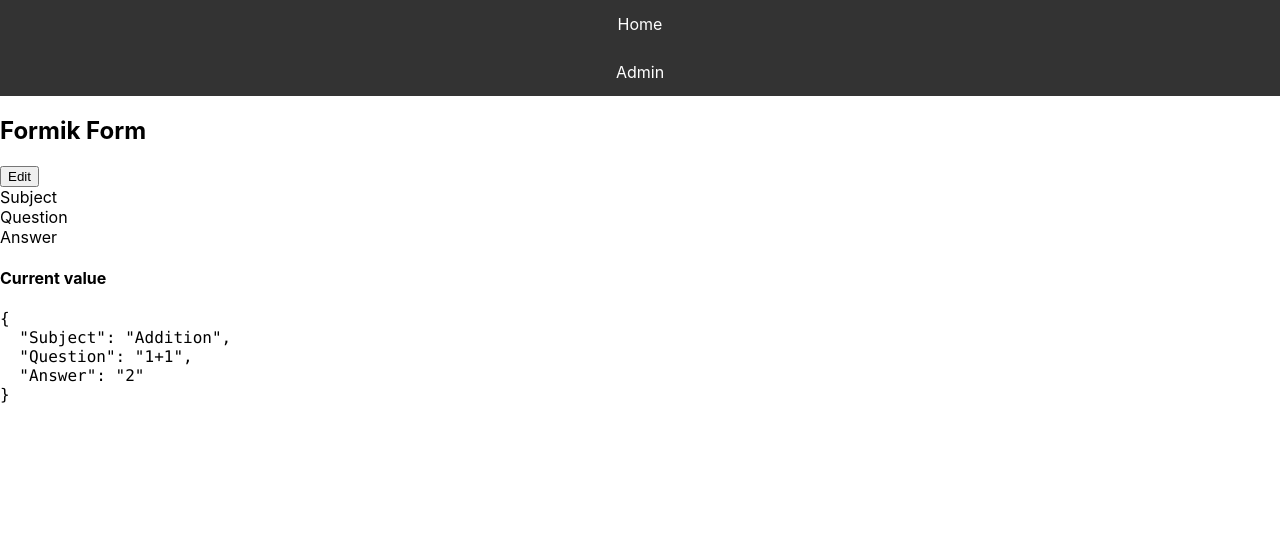
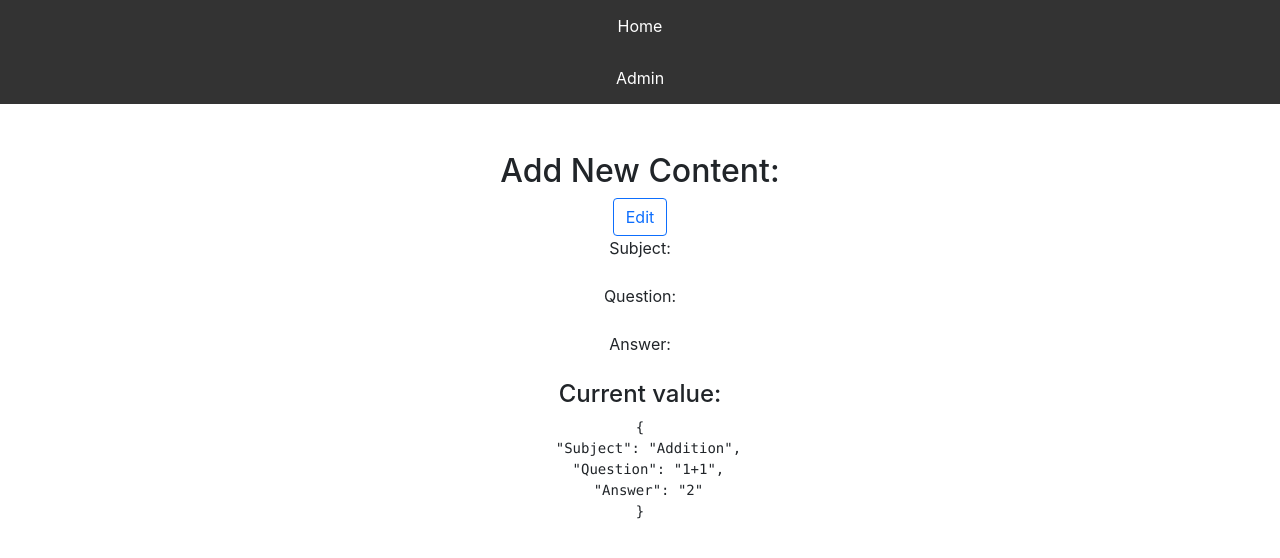
Before and after one commit to markzhou650/Immunize.io-ed-tech, a React (Create React App) app in the folder client/: page /admin in a window 1280 px wide. Shown: the top 558 px of the page. Built offline with nearby package versions, Linux system fonts and the light colour scheme; what react-chatbot-kit would draw is missing.

Commit message:
added some style to admin page

```diff
--- a/client/public/index.html
+++ b/client/public/index.html
@@ -1,14 +1,14 @@
 <!DOCTYPE html>
 <html lang="en">
+
 <head>
   <meta charset="utf-8" />
   <link rel="icon" href="%PUBLIC_URL%/favicon.ico" />
   <meta name="viewport" content="width=device-width, initial-scale=1" />
   <meta name="theme-color" content="#000000" />
-    <meta
-      name="description"
-      content="Web site created using create-react-app"
-    />
+  <meta name="description" content="Web site created using create-react-app" />
+  <link href="https://cdn.jsdelivr.net/npm/bootstrap@5.0.2/dist/css/bootstrap.min.css" rel="stylesheet"
+    integrity="sha384-EVSTQN3/azprG1Anm3QDgpJLIm9Nao0Yz1ztcQTwFspd3yD65VohhpuuCOmLASjC" crossorigin="anonymous">
   <link rel="apple-touch-icon" href="%PUBLIC_URL%/logo192.png" />
   <!--
       manifest.json provides metadata used when your web app is installed on a
@@ -26,6 +26,7 @@
     -->
   <title>Immunize.io Quiz Bot</title>
 </head>
+
 <body>
   <noscript>You need to enable JavaScript to run this app.</noscript>
   <div id="root"></div>
@@ -40,4 +41,5 @@
       To create a production bundle, use `npm run build` or `yarn build`.
     -->
 </body>
+
 </html>
--- a/client/src/components/Pages/Admin.js
+++ b/client/src/components/Pages/Admin.js
@@ -1,5 +1,6 @@
 import React, { useState } from "react";
 import FormikForm from "../form/adminForm";
+import '../styles/admin.css'
 
 function Admin() {
   const [fields, updateFields] = useState({
--- a/client/src/components/form/adminForm.js
+++ b/client/src/components/form/adminForm.js
@@ -35,12 +35,14 @@ class adminForm extends Component {
           {this?.props?.status?.edit ? (
             <React.Fragment>
               <button
+                class="btn btn-outline-primary"
                 type="submit"
                 form={form_id} /*onClick={this.cancelOnClick}*/
               >
                 Save
               </button>
               <button
+                class="btn btn-outline-primary"
                 onClick={this.cancelOnClick}
                 style={{ marginLeft: "8px" }}
               >
@@ -48,7 +50,7 @@ class adminForm extends Component {
               </button>
             </React.Fragment>
           ) : (
-            <button onClick={this.editOnClick}>Edit</button>
+            <button class="btn btn-outline-primary" onClick={this.editOnClick}>Edit</button>
           )}
         </div>
       </React.Fragment>
@@ -59,7 +61,7 @@ class adminForm extends Component {
     return (
       <React.Fragment>
         <div>
-          <label>Subject</label>
+          <label>Subject:</label>
           <div>
             <label type="text" name="subject">
               {this?.props?.fields?.subject}
@@ -67,7 +69,7 @@ class adminForm extends Component {
           </div>
         </div>
         <div>
-          <label>Question</label>
+          <label>Question:</label>
           <div>
             <label type="text" name="question">
               {this?.props?.fields?.question}
@@ -75,7 +77,7 @@ class adminForm extends Component {
           </div>
         </div>
         <div>
-          <label>Answer</label>
+          <label>Answer:</label>
           <div>
             <label type="text" name="answer">
               {this?.props?.fields?.answer}
@@ -114,14 +116,14 @@ class adminForm extends Component {
   render() {
     return (
       <React.Fragment>
-        <h2>Formik Form</h2>
+        <h2>Add New Content:</h2>
         {this._renderAction()}
         <Form id={form_id}>
           {this?.props?.status?.edit
             ? this._renderFormInput()
             : this._renderFormView()}
         </Form>
-        <h4>Current value</h4>
+        <h4>Current value:</h4>
         <div>
           <pre>
             <code>{JSON.stringify(this.props.fields, null, 2)}</code>
--- a/client/src/components/styles/admin.css
+++ b/client/src/components/styles/admin.css
@@ -1,4 +1,10 @@
 .admin {
   display: flex;
   flex-direction: column;
+  text-align: center;
+  padding-top: 3em;
 }
+.btn:focus {
+  outline: none;
+  box-shadow: none;
+}
```
Lines whose indentation alone changed are shown as unchanged.
